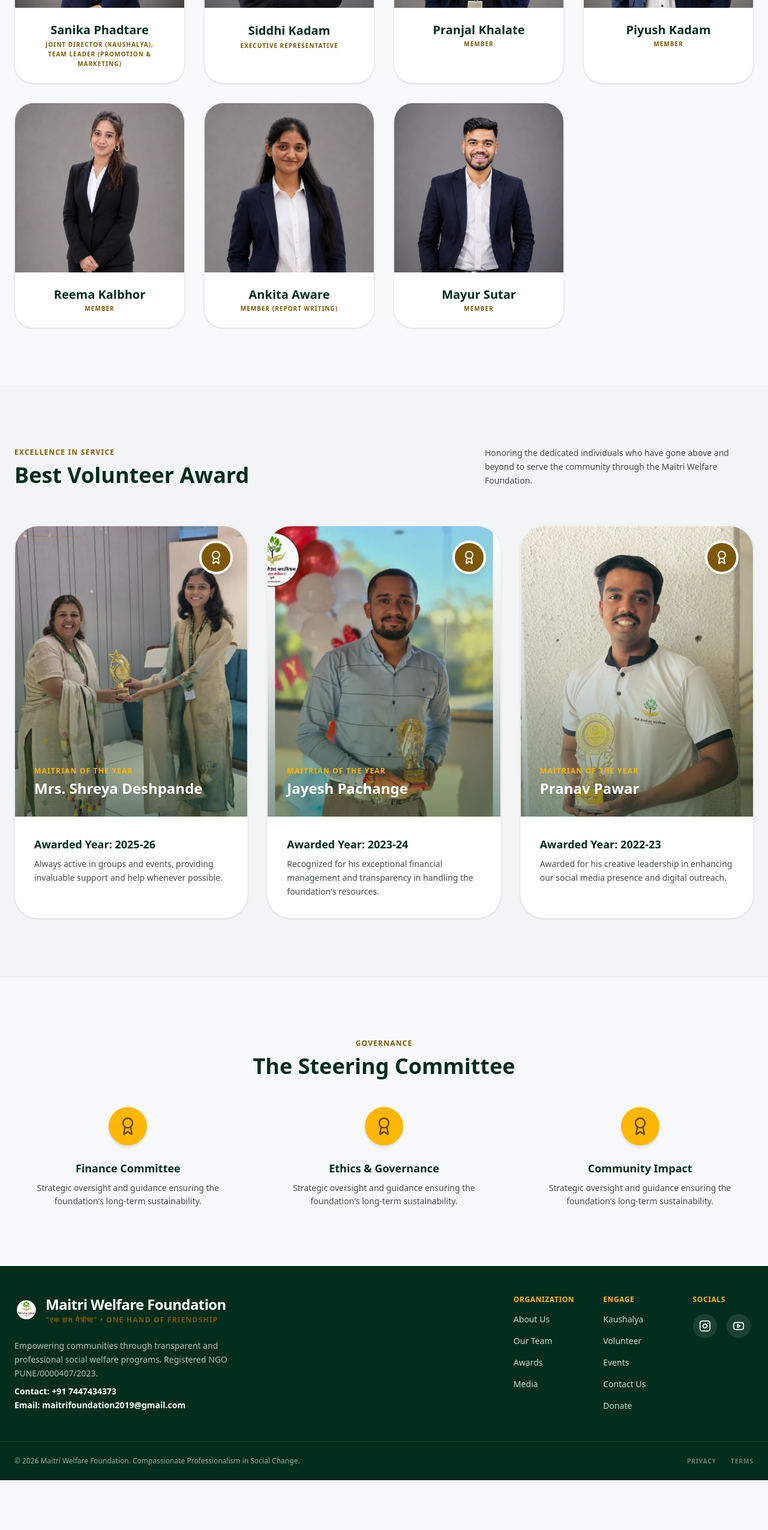
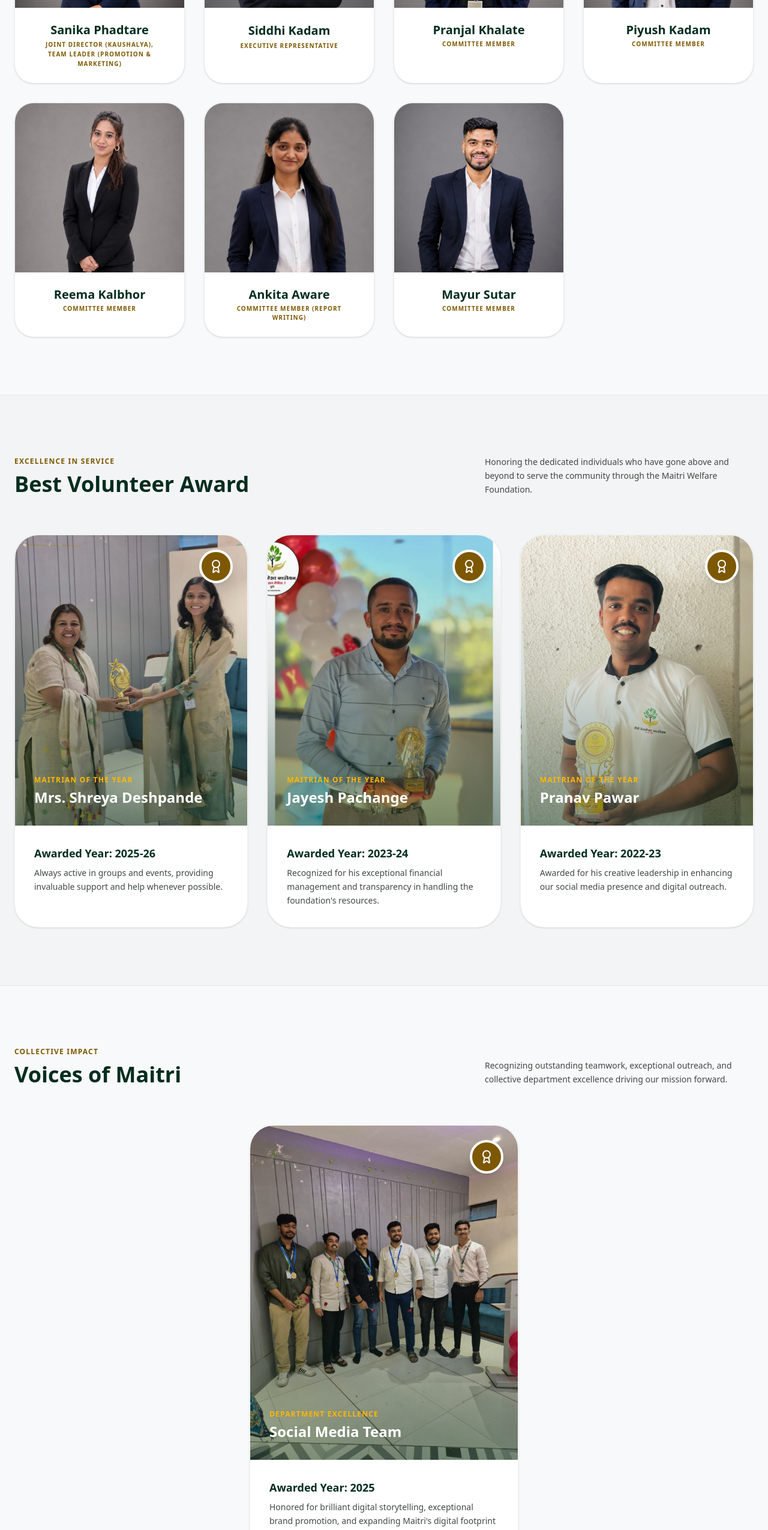
Before and after one commit to MBS599/maitri_final, a React (Vite) app: page /team in a window 1280 px wide. Shown: the part 2033-4583 px from the top of the page at 60% size. Before the commit the page ends 4500 px from the top, so only its background shows below. Built offline with nearby package versions, Linux system fonts and the light colour scheme.

Commit message:
fixed everthing

```diff
--- a/src/pages/Awards.tsx
+++ b/src/pages/Awards.tsx
@@ -2,6 +2,7 @@ import { motion } from 'motion/react';
 import { Link } from 'react-router-dom';
 import { ShieldCheck, Users, Clock, Trophy } from 'lucide-react';
 import awardHero from '../assets/award_hero.jpg';
+import { AnimatedCounter } from '../components/AnimatedCounter';
 import samajSeva from '../assets/awards/samaj seva.jpeg';
 import visheshSanman from '../assets/awards/vishesh sanman.jpeg';
 import kakade from '../assets/awards/kakade.jpeg';
@@ -62,14 +63,14 @@ const awards = [
     year: '2025',
     title: 'Vishesh Sanman Award',
     desc: 'Awarded for extraordinary dedication to community development and visionary social leadership in the year 2025.',
-    org: 'Yuvraj Beldare Trust',
+    org: 'Sambhajinana Beldare Social Trust',
     img: visheshSanman
   },
   {
     year: '2025',
     title: 'Kartutva Gaurav Award',
     desc: 'Honored for exceptional leadership and significant contributions to social welfare and community empowerment.',
-    org: 'Sanyog Foundation',
+    org: 'Sayog Ventures',
     img: kakade
   }
 ];
@@ -202,6 +203,7 @@ export default function Awards() {
               variants={itemVariants}
               whileHover={{ scale: 1.08 }}
               transition={{ type: "spring", stiffness: 300 }}
+              className="group cursor-pointer"
             >
               <motion.div
                 className="text-5xl font-extrabold text-secondary mb-2"
@@ -210,7 +212,7 @@ export default function Awards() {
                 viewport={{ once: true }}
                 transition={{ delay: idx * 0.15, type: "spring", stiffness: 200 }}
               >
-                {stat.value}
+                <AnimatedCounter value={stat.value} />
               </motion.div>
               <p className="text-on-surface-variant font-medium">{stat.label}</p>
             </motion.div>
--- a/src/pages/Support.tsx
+++ b/src/pages/Support.tsx
@@ -71,7 +71,7 @@ export default function Support() {
             >
               Every contribution fuels our mission to bring sustainable growth and social welfare to communities in need. Your trust is our greatest asset.
               <br />
-              <span className="text-xs sm:text-sm font-bold text-secondary-container mt-2 block">Reg No: PUNE/0000407/2023</span>
+              <span className="text-xs sm:text-sm font-bold text-secondary-container mt-2 block">Reg No: F-0062418(PUN)</span>
             </motion.p>
             <motion.div
               className="flex flex-wrap justify-center gap-4"
@@ -130,7 +130,8 @@ export default function Support() {
                 {[
                   { label: 'Bank Name', value: 'Canara Bank' },
                   { label: 'Account No.', value: '1200362614021' },
-                  { label: 'IFSC Code', value: 'CNRB0003265' }
+                  { label: 'IFSC Code', value: 'CNRB0003265' },
+                  { label: 'Branch', value: 'Dhankawadi, Pune - 411043' }
                 ].map((row, idx) => (
                   <motion.div
                     key={idx}
--- a/src/pages/Team.tsx
+++ b/src/pages/Team.tsx
@@ -20,6 +20,7 @@ import pratik from '../assets/team/pratik.png';
 import awardJayesh from '../assets/awards/best_volunteer/jayesh_pachange.webp';
 import awardPranaw from '../assets/awards/best_volunteer/pranav_pawar.jpeg';
 import awardShreya from '../assets/awards/best_volunteer/shreya deshpande.jpeg';
+import awardSocialMedia from '../assets/awards/best_volunteer/social_media.jpeg';
 
 const containerVariants = {
   hidden: { opacity: 0 },
@@ -361,7 +362,7 @@ export default function Team() {
             </div>
             <div className="p-6 text-center">
               <h4 className="text-xl font-bold text-primary mb-1 leading-tight">Pranjal Khalate</h4>
-              <p className="text-secondary font-bold text-[10px] uppercase tracking-widest">Member</p>
+              <p className="text-secondary font-bold text-[10px] uppercase tracking-widest">Committee Member</p>
             </div>
           </motion.div>
 
@@ -384,7 +385,7 @@ export default function Team() {
             </div>
             <div className="p-6 text-center">
               <h4 className="text-xl font-bold text-primary mb-1 leading-tight">Piyush Kadam</h4>
-              <p className="text-secondary font-bold text-[10px] uppercase tracking-widest">Member</p>
+              <p className="text-secondary font-bold text-[10px] uppercase tracking-widest">Committee Member</p>
             </div>
           </motion.div>
 
@@ -407,7 +408,7 @@ export default function Team() {
             </div>
             <div className="p-6 text-center">
               <h4 className="text-xl font-bold text-primary mb-1 leading-tight">Reema Kalbhor</h4>
-              <p className="text-secondary font-bold text-[10px] uppercase tracking-widest">Member</p>
+              <p className="text-secondary font-bold text-[10px] uppercase tracking-widest">Committee Member</p>
             </div>
           </motion.div>
 
@@ -430,7 +431,7 @@ export default function Team() {
             </div>
             <div className="p-6 text-center">
               <h4 className="text-xl font-bold text-primary mb-1 leading-tight">Ankita Aware</h4>
-              <p className="text-secondary font-bold text-[10px] uppercase tracking-widest">Member (Report Writing)</p>
+              <p className="text-secondary font-bold text-[10px] uppercase tracking-widest">Committee Member (Report Writing)</p>
             </div>
           </motion.div>
 
@@ -453,7 +454,7 @@ export default function Team() {
             </div>
             <div className="p-6 text-center">
               <h4 className="text-xl font-bold text-primary mb-1 leading-tight">Mayur Sutar</h4>
-              <p className="text-secondary font-bold text-[10px] uppercase tracking-widest">Member</p>
+              <p className="text-secondary font-bold text-[10px] uppercase tracking-widest">Committee Member</p>
             </div>
           </motion.div>
 
@@ -563,6 +564,84 @@ export default function Team() {
         </div>
       </section>
 
+      {/* Voices of Maitri (Award for Team) */}
+      <section className="bg-surface py-24 border-b border-outline-variant/30">
+        <div className="max-w-7xl mx-auto px-6">
+          <div className="flex flex-col md:flex-row md:items-end justify-between mb-16 gap-8">
+            <motion.div
+              initial="hidden"
+              whileInView="visible"
+              viewport={{ once: true }}
+              variants={fadeInLeft}
+            >
+              <span className="text-secondary font-bold tracking-widest uppercase text-[10px] sm:text-xs">Collective Impact</span>
+              <h3 className="text-3xl sm:text-4xl font-bold text-primary mt-2">Voices of Maitri</h3>
+            </motion.div>
+            <motion.p
+              className="text-on-surface-variant max-w-md text-sm leading-relaxed"
+              initial="hidden"
+              whileInView="visible"
+              viewport={{ once: true }}
+              variants={fadeInRight}
+            >
+              Recognizing outstanding teamwork, exceptional outreach, and collective department excellence driving our mission forward.
+            </motion.p>
+          </div>
+
+          <motion.div
+            variants={containerVariants}
+            initial="hidden"
+            whileInView="visible"
+            viewport={{ once: true, margin: "-50px" }}
+            className="max-w-md mx-auto"
+          >
+            <motion.div
+              variants={itemVariants}
+              whileHover={{ y: -10 }}
+              className="bg-white rounded-[2.5rem] overflow-hidden border border-outline-variant/20 shadow-sm transition-all hover:shadow-xl group relative"
+            >
+              <div className="absolute top-6 right-6 z-20">
+                <motion.div
+                  initial={{ scale: 0.8, opacity: 0 }}
+                  whileInView={{ scale: 1, opacity: 1 }}
+                  transition={{ delay: 0.3, type: "spring" }}
+                  className="bg-secondary text-on-secondary w-14 h-14 rounded-full flex items-center justify-center shadow-lg border-4 border-white"
+                >
+                  <Award className="w-6 h-6" />
+                </motion.div>
+              </div>
+
+              <div className="aspect-[4/5] overflow-hidden relative">
+                <motion.img
+                  className="w-full h-full object-cover transition-transform duration-700 group-hover:scale-110"
+                  src={awardSocialMedia}
+                  alt="Social Media Team"
+                />
+                <div className="absolute inset-0 bg-gradient-to-t from-primary/80 via-primary/20 to-transparent opacity-60 group-hover:opacity-80 transition-opacity"></div>
+
+                <div className="absolute bottom-0 left-0 right-0 p-8 text-on-primary">
+                  <motion.div
+                    initial={{ y: 20, opacity: 0 }}
+                    whileInView={{ y: 0, opacity: 1 }}
+                    transition={{ delay: 0.2 }}
+                  >
+                    <span className="text-secondary-container font-bold text-xs uppercase tracking-widest">Department Excellence</span>
+                    <h4 className="text-2xl font-bold mt-1 leading-tight">Social Media Team</h4>
+                  </motion.div>
+                </div>
+              </div>
+
+              <div className="p-8">
+                <h5 className="text-primary font-bold text-lg mb-2">Awarded Year: 2025</h5>
+                <p className="text-on-surface-variant text-sm leading-relaxed">
+                  Honored for brilliant digital storytelling, exceptional brand promotion, and expanding Maitri's digital footprint across the nation.
+                </p>
+              </div>
+            </motion.div>
+          </motion.div>
+        </div>
+      </section>
+
       {/* Advisory Board snippet */}
       <section className="py-24 max-w-7xl mx-auto px-6 text-center border-t border-outline-variant/30">
         <motion.div
```
Also changed, not shown: src/components/Navigation.tsx (+4 -4 lines), src/assets/awards/best_volunteer/social_media.jpeg (added).
